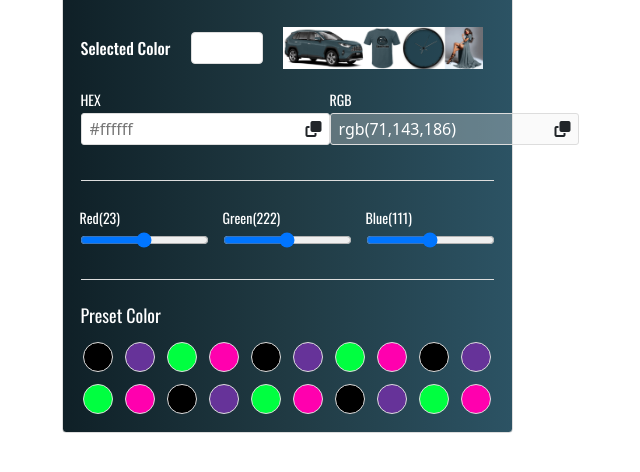
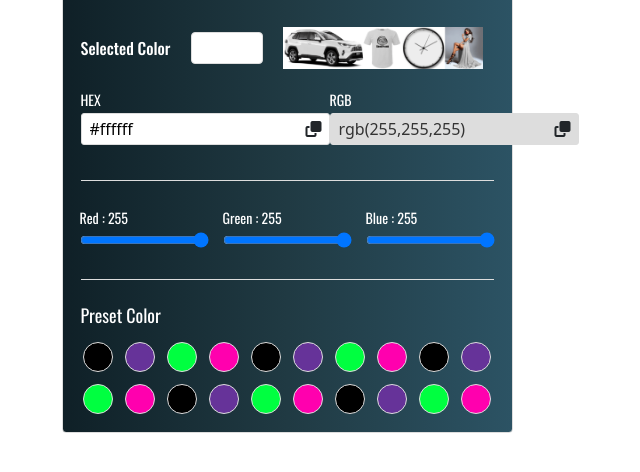
Before and after one commit to liton-das/favorite-color-picker, a plain HTML site: page index.html in a window 1280 px wide. Shown: the part 108-580 px from the top of the page, without its empty margins (353-993 px from the left). Drawn offline with nearby package versions, Linux system fonts and the light colour scheme.

Commit message:
default color added

```diff
--- a/css/style.css
+++ b/css/style.css
@@ -169,9 +169,10 @@ img{
     border: 1px solid #ddd;
     padding: 3px 8px 3px 8px;
 }
-.main_rgb .rgb_input::placeholder{
-    color: #ffffff;
-    z-index: -1;
+.main_rgb .rgb_input_design{
+    user-select: none;
+    background:#ddd;
+    color:#333;
 }
 /* ---------------- main_hexAndRgb_input css end ---------------- */
 /* ---------------- custom css start ---------------- */
--- a/js/script.js
+++ b/js/script.js
@@ -1,11 +1,6 @@
-/** default color  */
-let defautl_color={
-red:93,
-green:0,
-blue:92
-}
+
 window.onload=()=>{
-    main()
+    main();
 }
 const main=()=>{
 // event all function start ----------
@@ -20,6 +15,7 @@ const hex_copy = document.querySelector('.copy_hex')
      let copy_hex = document.querySelector('.copy_hex')
      let copy_rgb = document.querySelector('.copy_rgb')
      let check_iconTwo = document.querySelector('.check_iconTwo')
+     rgb_input.classList.add('rgb_input_design')
 change_bgBtn.addEventListener('click',()=>{
     check_icon.style = `display:none`
     copy_hex.style = `display : block`
@@ -87,6 +83,7 @@ green_input.addEventListener('change',()=>{
  * @param {string} color
  * @returns {string}
  */
+
 const update_dom=(color)=>{
     let rgb = rgbGenerator(color)
     const hex = hexGenerator(color)
@@ -101,6 +98,7 @@ const update_dom=(color)=>{
     document.querySelector('.green_input').value = color.green
     document.querySelector('.blue_input').value = color.blue
 }
+
 /**
  * this function will return color object
  * @returns {object}
@@ -130,4 +128,13 @@ const hexGenerator=({red,green,blue})=>{
     const rgbGenerator=({red,green,blue})=>{
         return `rgb(${red},${green},${blue})`
     }
+
+    /** default color start */
+let defautl_color={
+    red:255,
+    green:255,
+    blue:255
+    }
+    update_dom(defautl_color)
+    /** default color end */
 }
```
